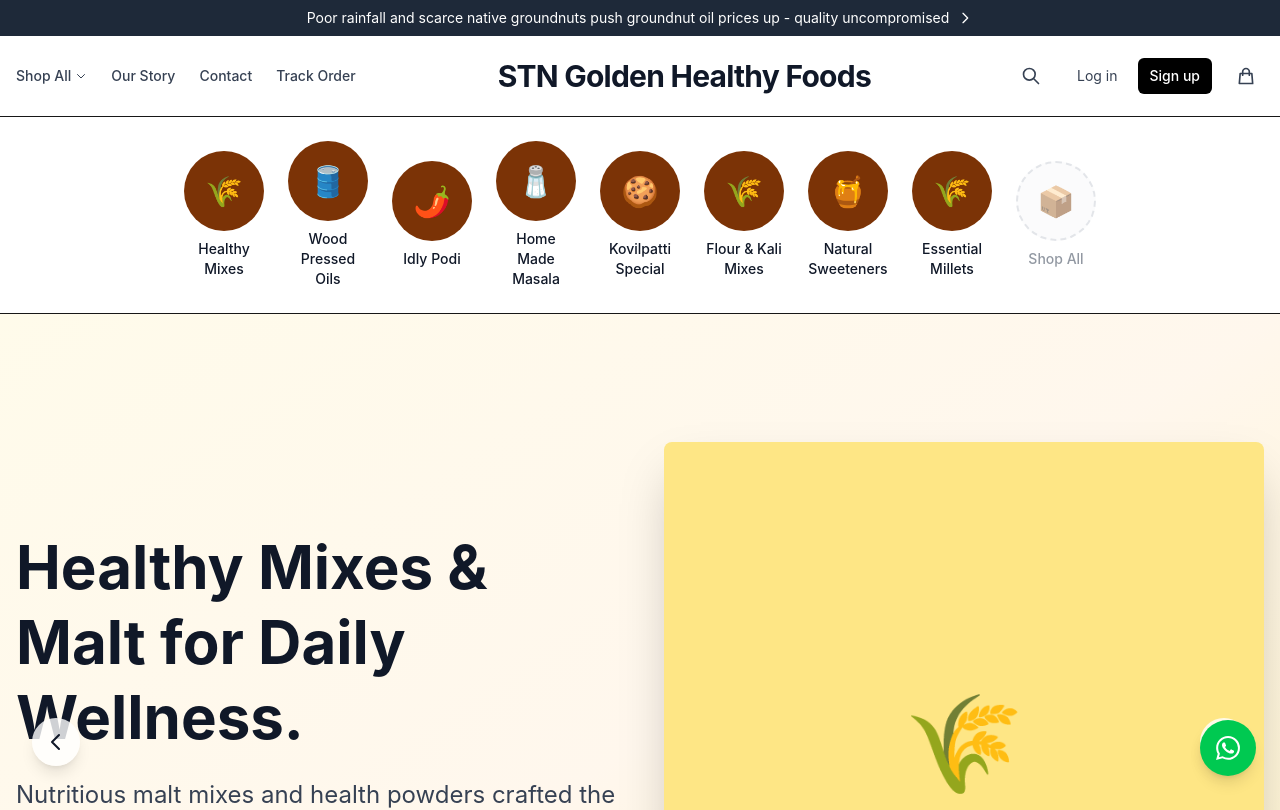
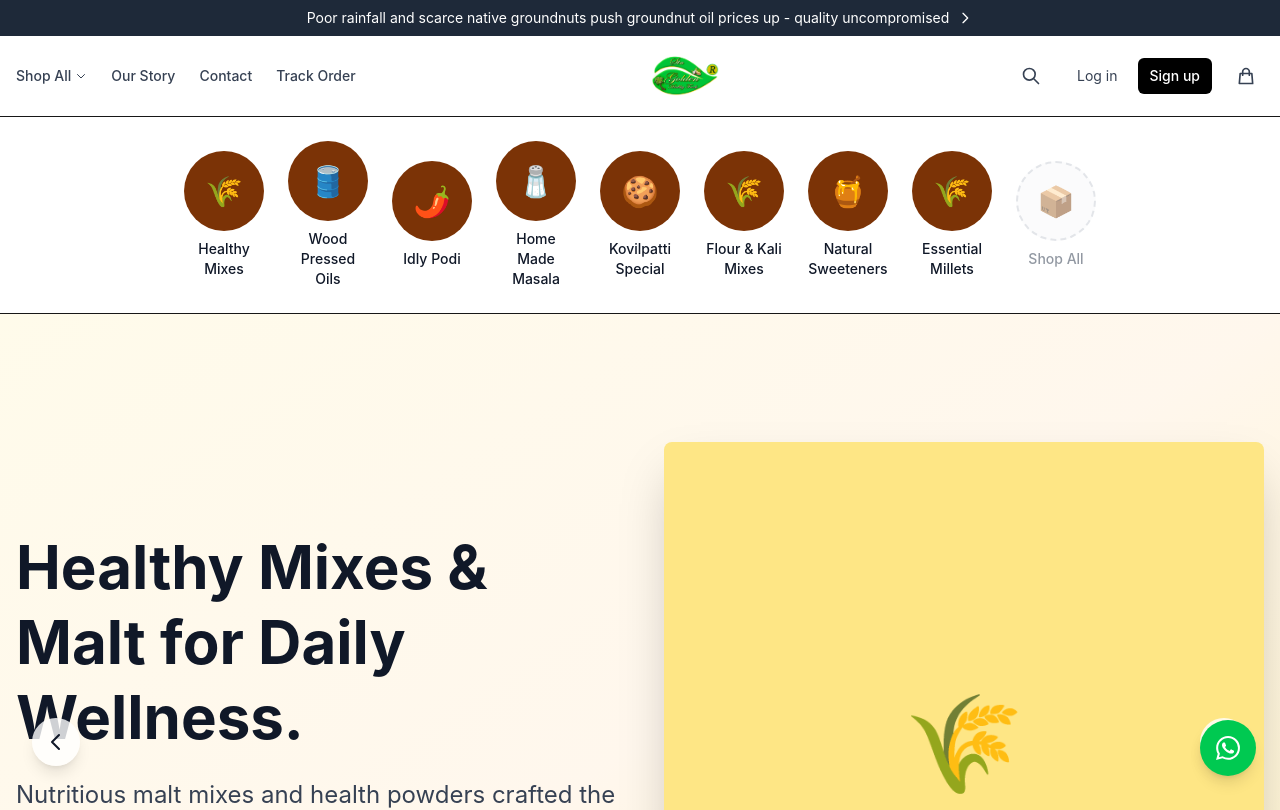
Before and after one commit to psmpasupathi009/stn, a Next.js app: page / in a window 1280 px wide. Shown: the top 810 px of the page. Built offline with nearby package versions, Linux system fonts and the light colour scheme; no server answers; the database is empty.

Commit message:
Updated Header to use STN LOGO.png image instead of text, matching reference website design

```diff
--- a/components/Header.tsx
+++ b/components/Header.tsx
@@ -97,10 +97,12 @@ export default function Header() {
           </button>
 
           {/* Logo */}
-          <Link href="/" className="flex-1 text-center">
-            <h1 className="text-2xl md:text-3xl font-bold text-gray-900 tracking-tight">
-              STN Golden Healthy Foods
-            </h1>
+          <Link href="/" className="flex-1 flex items-center justify-center">
+            <img
+              src="/STN LOGO.png"
+              alt="STN Golden Healthy Foods"
+              className="h-16 md:h-20 w-auto object-contain"
+            />
           </Link>
 
           {/* Right Icons */}
```
Also changed, not shown: public/STN LOGO.png (added).
